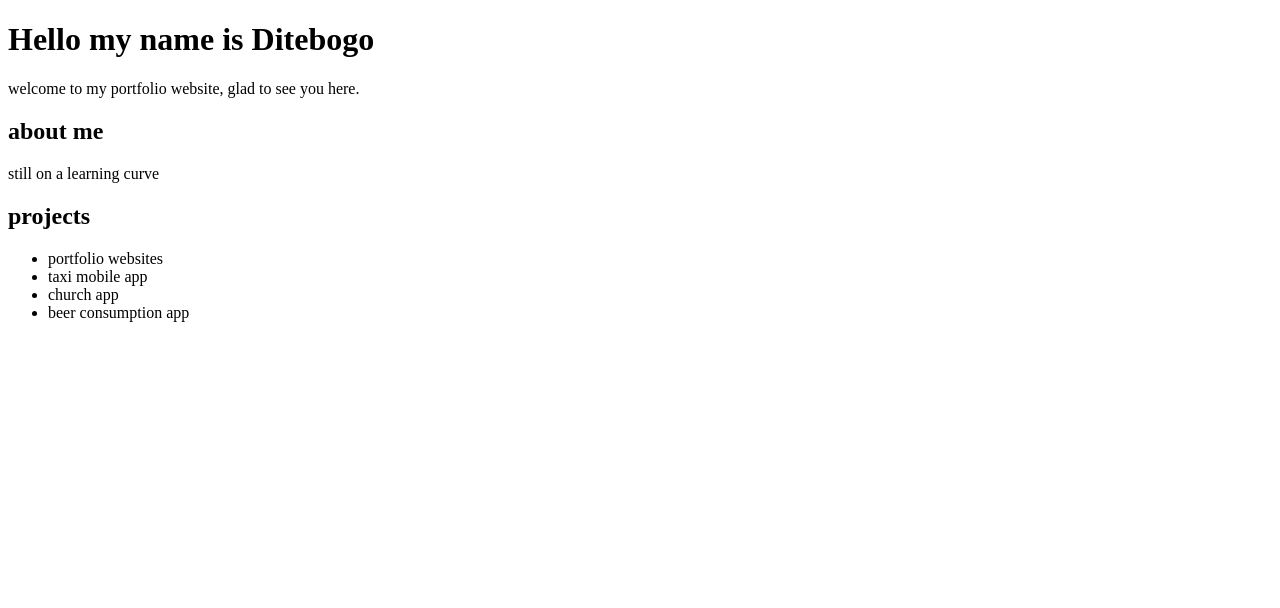
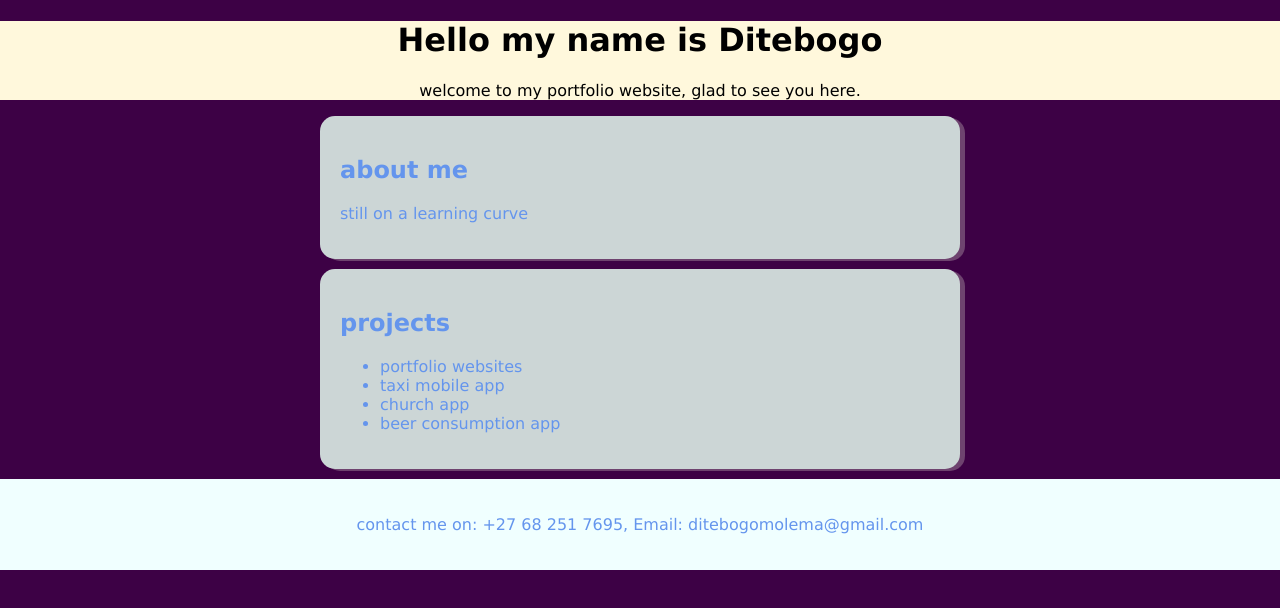
Before and after one commit to ditebogomolema/Ditebogo-portfolio2, a plain HTML site: page index.html in a window 1280 px wide. Drawn offline with Linux system fonts and the light colour scheme.

Commit message:
added some styling to porfolio
1st version of portfolio done

```diff
--- a/index.html
+++ b/index.html
@@ -4,6 +4,7 @@
     <meta charset="UTF-8">
     <meta name="viewport" content="width=device-width, initial-scale=1.0">
     <title>Ditebogo Molema-portfolio</title>
+    <link rel="stylesheet" href="style.css">
 </head>
 <body>
     <header>
@@ -27,6 +28,8 @@
         </ul>
 
     </section>
-    <footer></footer>
+    <footer>
+        <p>contact me on: +27 68 251 7695, Email: ditebogomolema@gmail.com </p>
+    </footer>
 </body>
 </html>
--- a/style.css
+++ b/style.css
@@ -0,0 +1,34 @@
+body{
+    font-family: Verdana, Geneva, Tahoma, sans-serif;
+    background-color: rgb(61, 1, 69);
+    color: cornflowerblue;
+    margin: 0;
+    padding: 0;
+}
+header{
+    background-color: cornsilk;
+    color: black;
+    padding: 0%;
+    text-align: center;
+
+}
+section{
+    padding: 20px;
+    margin: 10px auto;
+    max-width: 600px;
+    background: rgb(204, 214, 214);
+    border-radius: 15px;
+    box-shadow: 5px 2px rgba(199, 186, 186, 0.354);
+
+
+}
+.about{
+    padding: 20px;
+
+}
+footer{
+    text-align: center;
+    padding: 20px;
+    background-color: azure;
+
+}
```
